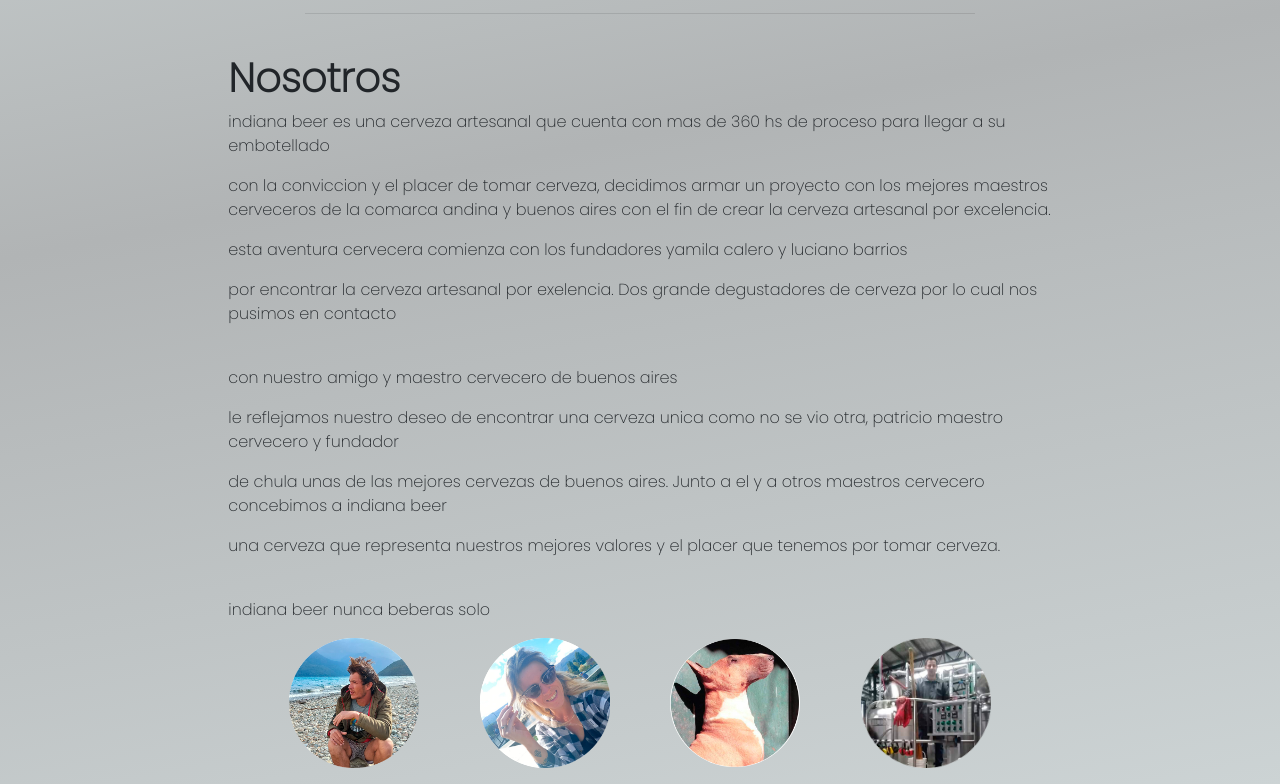
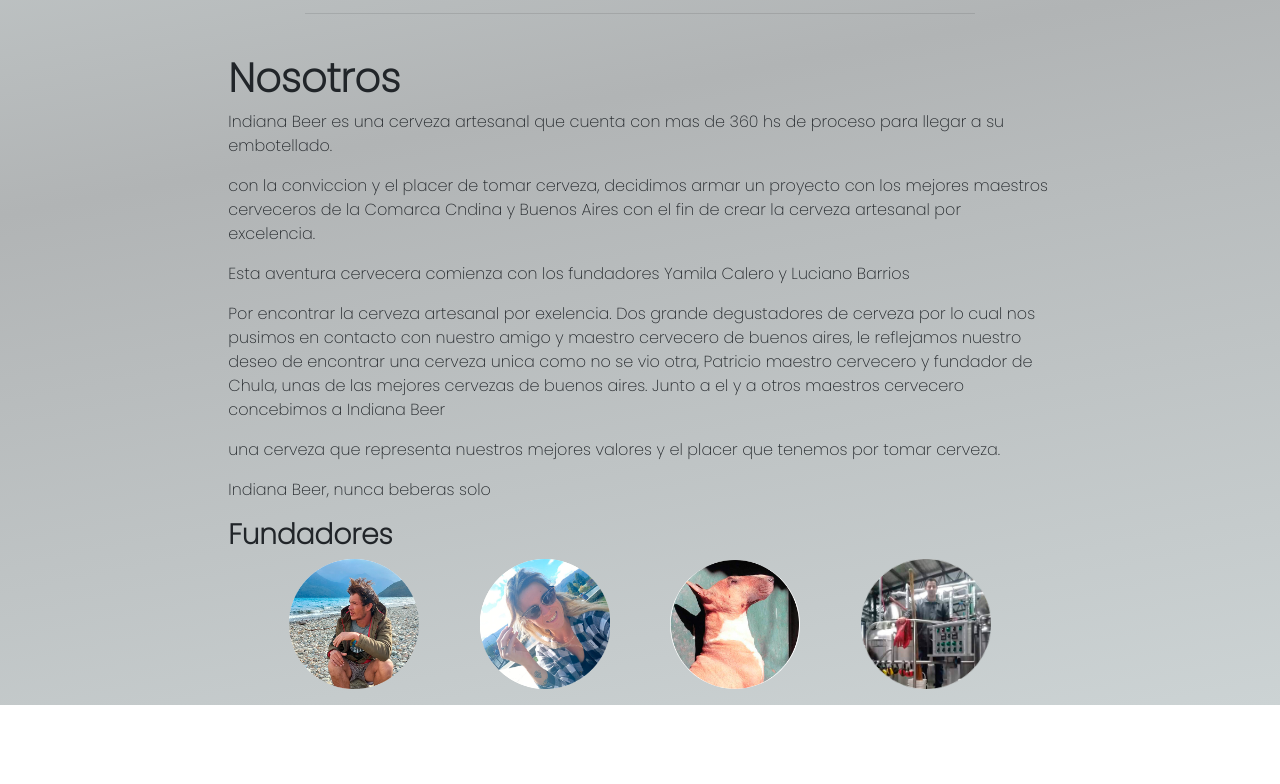
Before and after one commit to turkinhio/yami.github.io, a website: page index.html in a window 1280 px wide. Shown: the part 686-1470 px from the top of the page. After the commit the page ends 1391 px from the top, so only its background shows below. Drawn offline with Linux system fonts and the light colour scheme.

Commit message:
mas sarasa...

```diff
--- a/index.html
+++ b/index.html
@@ -117,18 +117,18 @@
 
         <div class="container-fluid col-lg-8 col-sm-10 mb-3">
           <h1 id="nosotros"><b>Nosotros</b></h1>
-          <p>indiana beer es una  cerveza artesanal que cuenta con mas de 360 hs de proceso para llegar a su embotellado</p>
-          <p>con la conviccion y el placer de tomar cerveza, decidimos armar un proyecto con los mejores maestros cerveceros de la comarca andina y buenos aires con el fin de crear la cerveza artesanal por excelencia.</p>
-          <p>esta aventura cervecera comienza con los fundadores yamila calero y luciano barrios</p>
-          <p>por encontrar la cerveza artesanal por exelencia. Dos grande degustadores de cerveza por lo cual nos pusimos en contacto</p>
-          <br>
-          <p>con nuestro amigo y maestro cervecero de buenos aires</p>
-          <p>le reflejamos nuestro deseo de encontrar una cerveza unica como no se vio otra, patricio maestro cervecero y fundador</p>
-          <p>de chula unas de las mejores cervezas de buenos aires. Junto a el y a otros maestros cervecero concebimos a indiana beer</p>
+          <p>Indiana Beer es una  cerveza artesanal que cuenta con mas de 360 hs de proceso para llegar a su embotellado.</p>
+          <p>con la conviccion y el placer de tomar cerveza, decidimos armar un proyecto con los mejores maestros cerveceros de la Comarca Cndina y Buenos Aires con el fin de crear la cerveza artesanal por excelencia.</p>
+          <p>Esta aventura cervecera comienza con los fundadores Yamila Calero y Luciano Barrios</p>
+          <p>Por encontrar la cerveza artesanal por exelencia. Dos grande degustadores de cerveza por lo cual nos pusimos en contacto con nuestro amigo y maestro cervecero de buenos aires, le reflejamos nuestro deseo de encontrar una cerveza unica como no se vio otra, Patricio maestro cervecero y fundador de Chula, unas de las mejores cervezas de buenos aires.
+            Junto a el y a otros maestros cervecero concebimos a Indiana Beer</p>
           <p>una cerveza que representa nuestros mejores valores y el placer que tenemos por tomar cerveza.</p>
-          <br>
-          <p>indiana beer nunca beberas solo</p>
+
+          <p>Indiana Beer, nunca beberas solo</p>
+
+          <h3><b>Fundadores</b></h3>
           <div class="container-fluid">
+
               <div class="container profiles">
                   <div class="card">
                     <img src="img/profile_lucho.png" alt="">
```
